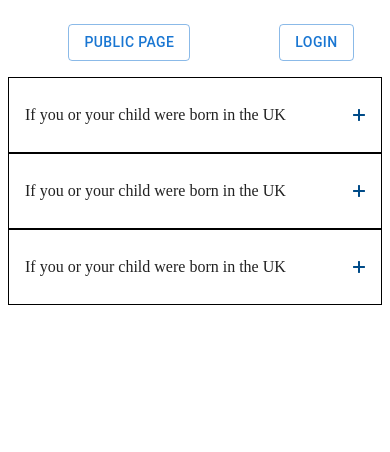
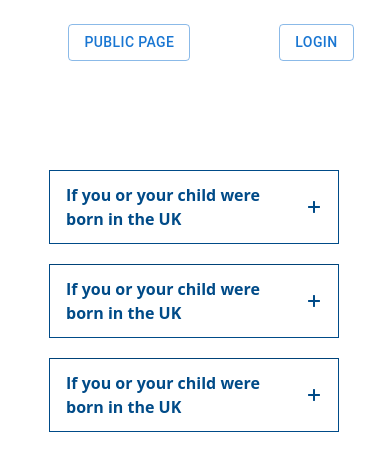
Before and after one commit to Mohammadjavad-Moradi/Simple-Accordion, a React (Create React App) app: page / in a window 390 px wide. Shown: the top 452 px of the page. Built offline with nearby package versions, Linux system fonts and the light colour scheme; no server answers.

Commit message:
add styles to customAccordion and make it responsive

```diff
--- a/src/Components/CustomAccordion/CustomAccordion.component.tsx
+++ b/src/Components/CustomAccordion/CustomAccordion.component.tsx
@@ -1,3 +1,6 @@
+import { useTheme } from '@mui/material/styles';
+import useMediaQuery from '@mui/material/useMediaQuery';
+
 import {
   AccordionStyles,
   AccordionSummaryStyles,
@@ -24,8 +27,10 @@ const CustomAccordion: React.FC<AccordionProps> = ({
   handleClick,
   id,
 }) => {
+  const theme = useTheme();
+  const matches = useMediaQuery(theme.breakpoints.down('sm'));
   return (
-    <AccordionStyles expanded={expanded}>
+    <AccordionStyles expanded={expanded} xs={matches ? 'xs' : undefined}>
       <AccordionSummaryStyles
         aria-controls={`panel${id}d-content`}
         id={`panel${id}d-header`}
@@ -40,7 +45,9 @@ const CustomAccordion: React.FC<AccordionProps> = ({
       >
         <AccordionTitleStyles>
           <TitleWrapperStyles>
-            <TitleStyles>If you or your child were born in the UK</TitleStyles>
+            <TitleStyles xs={matches ? 'xs' : undefined}>
+              If you or your child were born in the UK
+            </TitleStyles>
           </TitleWrapperStyles>
         </AccordionTitleStyles>
       </AccordionSummaryStyles>
--- a/src/Components/CustomAccordion/CustomAccordion.styles.tsx
+++ b/src/Components/CustomAccordion/CustomAccordion.styles.tsx
@@ -10,28 +10,115 @@ import { ReactComponent as RemoveIcon } from '../../assets/remove-icon.svg';
 export const AccordionStyles = styled(({ ...props }) => (
   <MuiAccordion disableGutters elevation={0} square {...props} />
 ))`
-  border: 1px solid black;
+  font-family: sans-serif;
+  && {
+    width: ${(props) => (props.xs ? '288px' : '459px')};
+    min-height: ${(props) => (props.xs ? '72px' : '48px')};
+
+    background-color: #ffffff !important;
+    border: 1px solid #004b88;
+  }
 `;
 
-export const AccordionSummaryStyles = styled(MuiAccordionSummary)``;
+export const AccordionSummaryStyles = styled(MuiAccordionSummary)`
+  && {
+    color: #004b88;
+    padding: 0;
 
-export const AccordionTitleStyles = styled.div``;
+    div {
+      margin: 0;
+    }
+  }
+
+  &:last-child {
+    transform: matrix(-1, 0, 0, 1, 0, 0) !important;
+  }
+`;
+
+export const AccordionTitleStyles = styled.div`
+  && {
+    display: flex;
+    flex-direction: row;
+    flex-grow: 1;
+    justify-content: space-between;
+    align-items: center;
+  }
+`;
 
 export const TitleWrapperStyles = styled.div``;
 
-export const TitleStyles = styled.p``;
+export const TitleStyles = styled(({ ...props }) => <div {...props} />)`
+  font-family: 'Open Sans';
+  font-size: ${(props) => (props.xs ? '16px' : '18px')};
+  font-style: normal;
+  font-weight: 700;
+  line-height: 24px;
+  letter-spacing: 0px;
+  text-align: left;
+  margin: 12px 16px !important;
+`;
 export const AccordionDetailsStyles = styled(MuiAccordionDetails)`
-  border-top: 1px solid black;
+  border-top: 1px solid #004b88;
+  padding: 0 !important;
 `;
 
-export const DetailsStyles = styled.div``;
+export const DetailsStyles = styled.div`
+  && {
+    margin: 12px 16px 16px 12px;
+    min-height: 136px;
+  }
+  font-family: 'Open Sans';
+  font-size: 18px;
+  font-style: normal;
+  font-weight: 400;
+  line-height: 24px;
+  letter-spacing: 0px;
+  text-align: left;
+  color: #161616;
+  & p {
+    margin: 0;
+  }
+`;
 
-export const HyperLinkContainerStyles = styled.a``;
+export const HyperLinkContainerStyles = styled.a`
+  display: inline-block;
+  margin-top: 24px;
+  text-decoration: underline;
+  color: #004b88;
+  &:visited {
+    color: #004b88;
+  }
+`;
 
-export const DividerLineStyles = styled(Divider)``;
+export const DividerLineStyles = styled(Divider)`
+  && {
+    margin: 0 16px;
+  }
+`;
 
-export const CloseButtonStyles = styled(Button)``;
+export const CloseButtonStyles = styled(Button)`
+  && {
+    margin: 16px 16px 12px 0px;
+    padding: 0;
+    width: 48px;
+    height: 24px;
+    color: #004b88;
+    text-decoration: underline;
+    font-size: 18px;
+    font-style: normal;
+    font-weight: 700;
+    line-height: 24px;
+    letter-spacing: 0px;
+    text-align: left;
+    text-transform: none;
+    font-family: 'Open Sans';
+  }
+`;
 
-export const AddIconStyles = styled(AddIcon)``;
+export const AddIconStyles = styled(AddIcon)`
+  margin: 0 18px;
+`;
 
-export const RemoveIconStyles = styled(RemoveIcon)``;
+export const RemoveIconStyles = styled(RemoveIcon)`
+  margin: 0 18px;
+`;
--- a/src/Pages/PublicPage/PublicPage.component.tsx
+++ b/src/Pages/PublicPage/PublicPage.component.tsx
@@ -1,12 +1,13 @@
 import { useState } from 'react';
 import CustomAccordion from '../../Components/CustomAccordion/CustomAccordion.component';
+import { PublicPageWrapperStyles } from './PublicPage.styles';
 const PublicPage: React.FC = () => {
   const [expanded, setExpanded] = useState<boolean | number>(false);
   const handleClick = (id: number): void => {
     id === expanded ? setExpanded(false) : setExpanded(id);
   };
   return (
-    <div>
+    <PublicPageWrapperStyles>
       <CustomAccordion
         handleClick={handleClick}
         expanded={expanded === 1}
@@ -22,7 +23,7 @@ const PublicPage: React.FC = () => {
         expanded={expanded === 3}
         id={3}
       />
-    </div>
+    </PublicPageWrapperStyles>
   );
 };
 
--- /dev/null
+++ b/src/Pages/PublicPage/PublicPage.styles.tsx
@@ -0,0 +1,8 @@
+import styled from 'styled-components';
+
+export const PublicPageWrapperStyles = styled.div`
+  display: flex;
+  margin: 93px 41px;
+  flex-direction: column;
+  gap: 20px;
+`;
```
